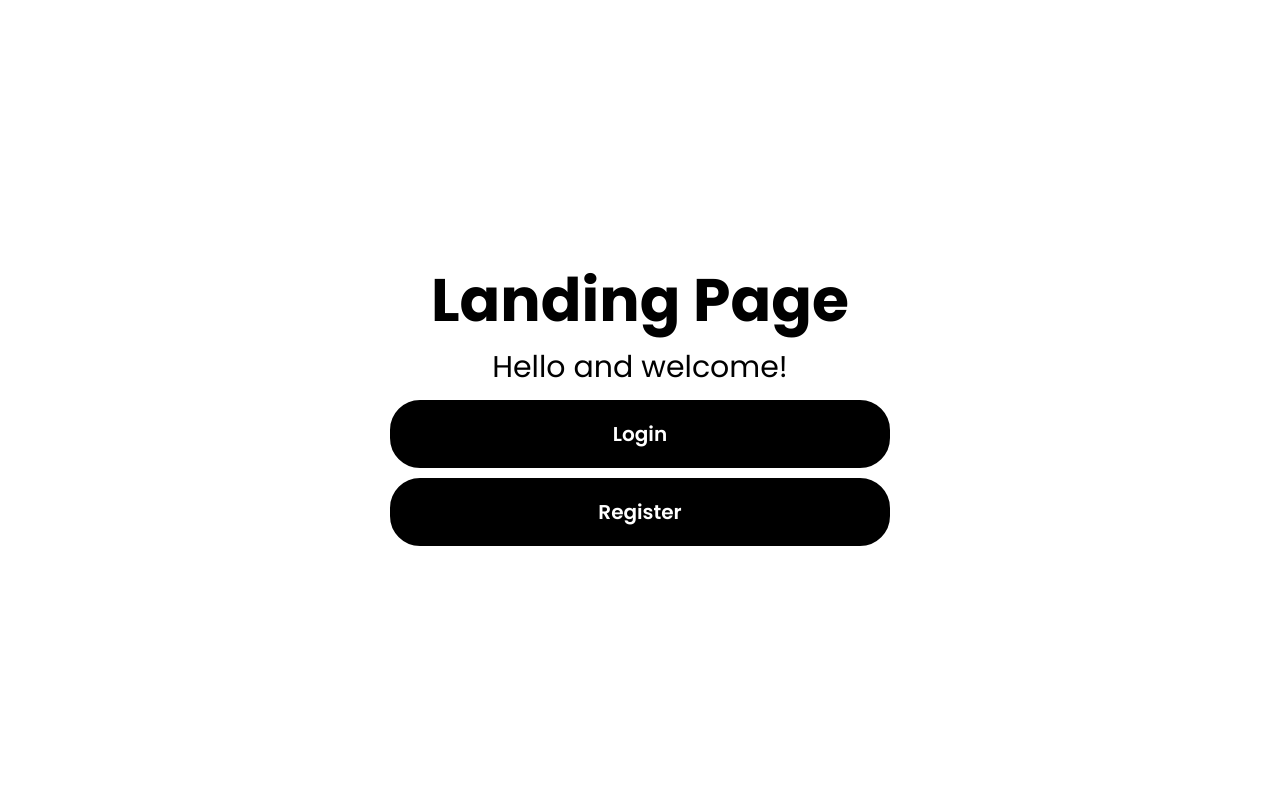
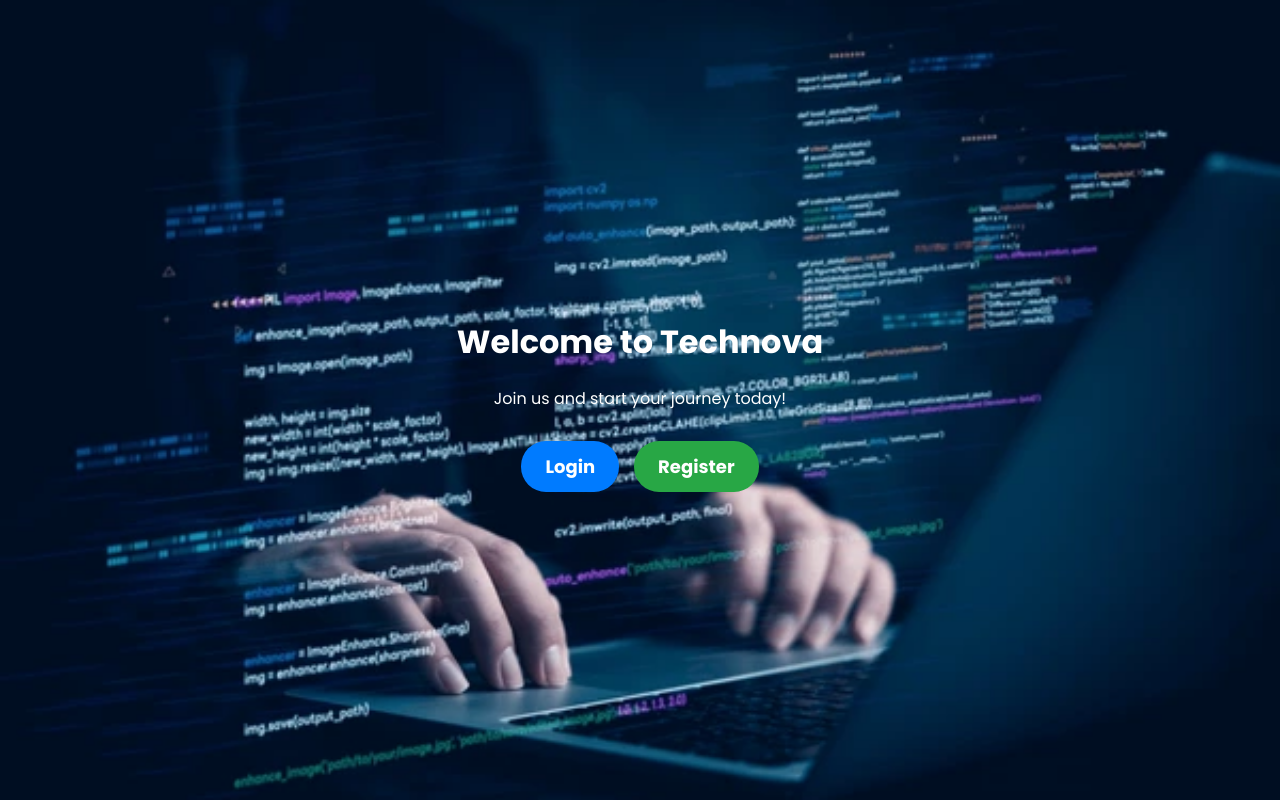
Before and after one commit to Dulakshi-2002/Login-and-Registration, a React (Vite) app in the folder client/: page / in a window 1280 px wide. Built offline with nearby package versions, Linux system fonts and the light colour scheme.

Commit message:
Update Landing page layout and styles with new background image and improved button design

```diff
--- a/client/src/pages/Landing.jsx
+++ b/client/src/pages/Landing.jsx
@@ -1,16 +1,20 @@
-import React from 'react'
+import React from 'react';
+import { Link } from 'react-router-dom';
 import "../styles/Landing.css";
-import { Link } from 'react-router-dom';
+import landingImage from '../assets/qw.webp'; // Import the image
 
 const Landing = () => {
   return (
     <div className='landing-main'>
-    <h1>Landing Page</h1>
-    <p>Hello and welcome!</p>
-    <Link to="/login" className="landing-login-button">Login</Link>
-    <Link to="/register" className="landing-register-button">Register</Link>
-  </div>
-  )
-}
 
-export default Landing
+      <h1>Welcome to Technova</h1>
+      <p>Join us and start your journey today!</p>
+      <div className="button-container">
+        <Link to="/login" className="landing-login-button">Login</Link>
+        <Link to="/register" className="landing-register-button">Register</Link>
+      </div>
+    </div>
+  );
+};
+
+export default Landing;
--- a/client/src/styles/Landing.css
+++ b/client/src/styles/Landing.css
@@ -1,62 +1,58 @@
-.landing-main{
-    font-size: 30px;
-    height: 100vh;
-    width: 100%;
+.landing-main {
+  position: relative;
+  text-align: center;
+  background-image: url('../assets/qw.webp'); /* Use the image as background */
+  background-size: cover;
+  background-position: center;
+  height: 100vh; /* Full height of the viewport */
+  color: white; /* Make text white for contrast */
 
-    display: flex;
-    justify-content: center;
-    align-items: center;
-    flex-direction: column;
+  display: flex;
+  flex-direction: column;
+  justify-content: center; /* Center vertically */
+  align-items: center; /* Center horizontally */
+  padding: 20px;
 }
 
-.landing-login-button{
-    background: black;
-    color: white;
-    border: 3px solid black;
-    transition: background 1s linear 0ms;
-    transition: color 500ms linear 0ms;
+.landing-main h1,
+.landing-main p {
+  position: relative;
+  z-index: 1; /* Ensure text appears above background */
+  margin: 10px 0; /* Add spacing */
+}
 
-    width: 500px;
-    padding: 16px;
-    border-radius: 4px;
-    cursor: pointer;
-    border-radius: 30px;
-    font-weight: 600;
-    margin-top: 10px;
+.button-container {
+  display: flex;
+  justify-content: center;
+  gap: 15px;
+  position: relative;
+  z-index: 1; /* Ensure buttons appear above background */
+  margin-top: 20px; /* Space between text and buttons */
+}
 
-    font-size: 20px;
-    text-align: center;
-    text-decoration: none;
-  }
+.landing-login-button, .landing-register-button {
+  text-decoration: none;
+  padding: 12px 24px;
+  border-radius: 25px;
+  font-size: 18px;
+  font-weight: bold;
+  transition: 0.3s;
+}
 
-  .landing-register-button{
-    background: black;
-    color: white;
-    border: 3px solid black;
-    transition: background 1s linear 0ms;
-    transition: color 500ms linear 0ms;
+.landing-login-button {
+  background-color: #007bff;
+  color: white;
+}
 
-    width: 500px;
-    padding: 16px;
-    border-radius: 4px;
-    font-size: 16px;
-    cursor: pointer;
-    border-radius: 30px;
-    font-weight: 600;
-    margin-top: 10px;
+.landing-register-button {
+  background-color: #28a745;
+  color: white;
+}
 
-    font-size: 20px;
-    text-align: center;
-    text-decoration: none;
-  }
+.landing-login-button:hover {
+  background-color: #0056b3;
+}
 
-
-  .landing-register-button:hover{
-    color: #333;
-    background-color: white;
-  }
-
-  .landing-login-button:hover{
-    color: #333;
-    background-color: white;
-  }
+.landing-register-button:hover {
+  background-color: #218838;
+}
```
